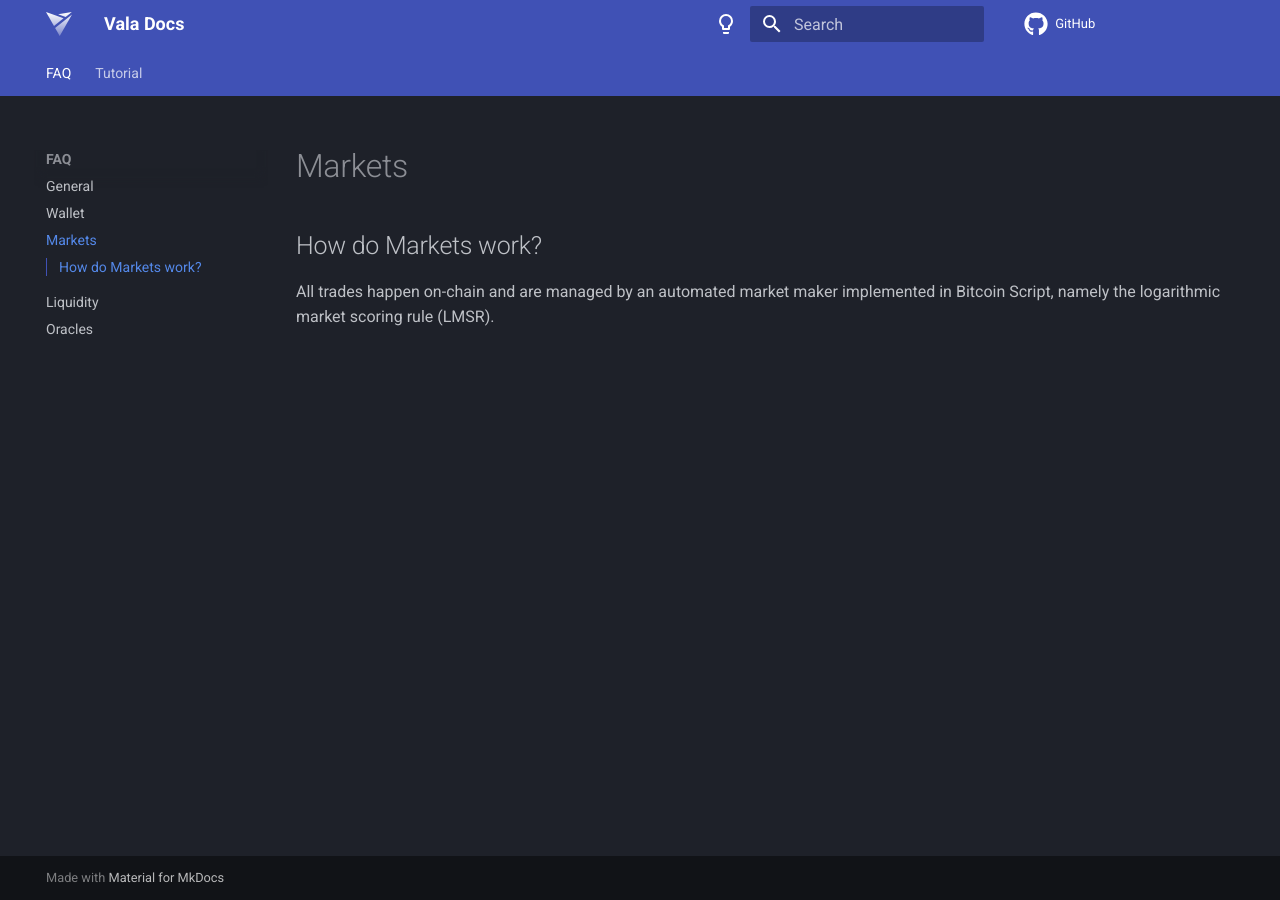
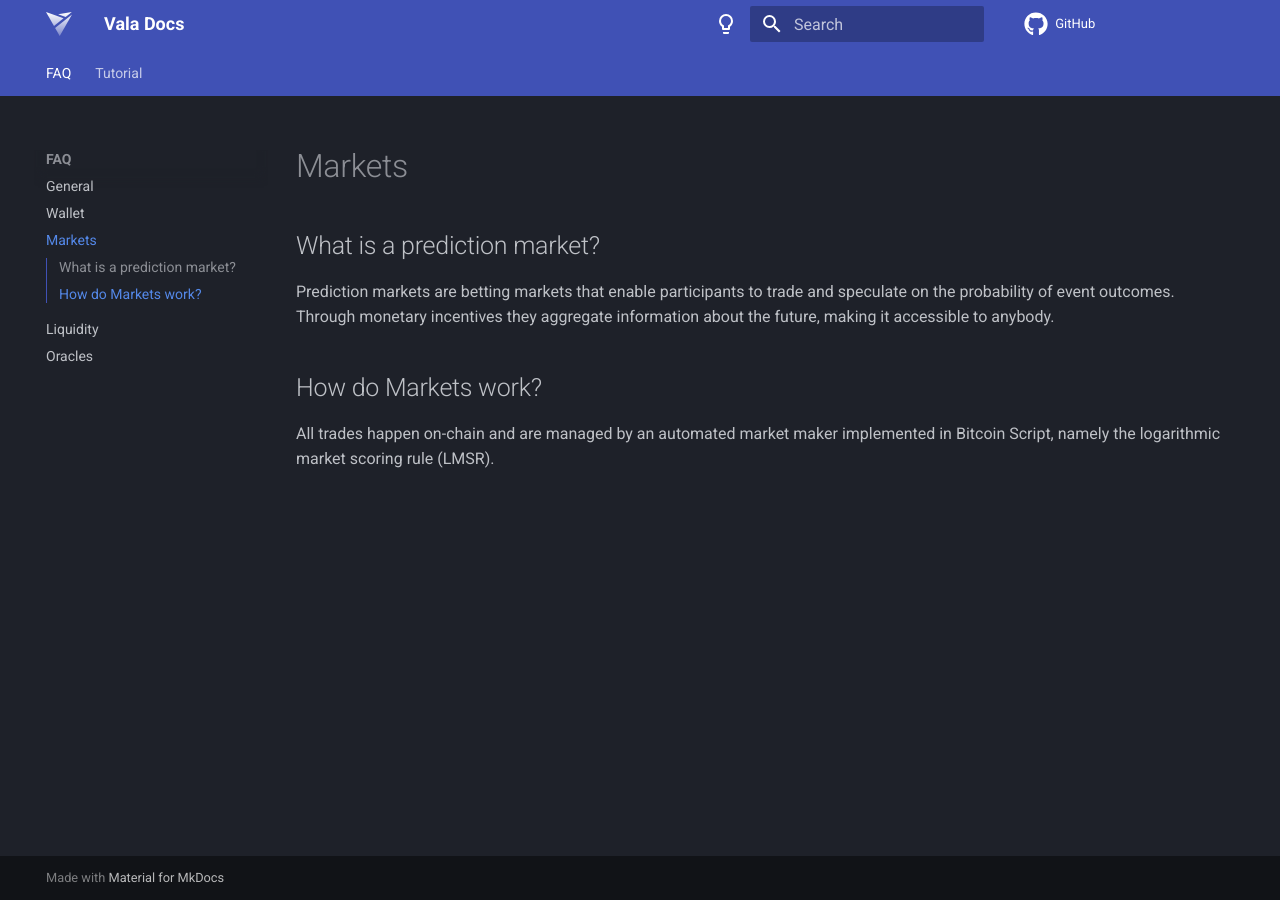
Before and after one commit to valapm/documentation, an MkDocs documentation site: the page built from docs/faq/markets.md, in a window 1280 px wide. Built offline with MkDocs 1.6.1 and Material for MkDocs 9.7.7, drawn with Linux system fonts in a browser that asks for light colours; comment, search, counter and statistics services are not loaded.

Commit message:
More details

```diff
--- a/docs/faq/markets.md
+++ b/docs/faq/markets.md
@@ -1,3 +1,8 @@
+## What is a prediction market?
+
+Prediction markets are betting markets that enable participants to trade and speculate on the probability of event outcomes.
+Through monetary incentives they aggregate information about the future, making it accessible to anybody.
+
 ## How do Markets work?
 
 All trades happen on-chain and are managed by an automated market maker implemented in Bitcoin Script, namely the logarithmic market scoring rule (LMSR).
```
Also changed, not shown: docs/faq/wallet.md (+1 -1 lines), docs/index.md (+1 -1 lines).
